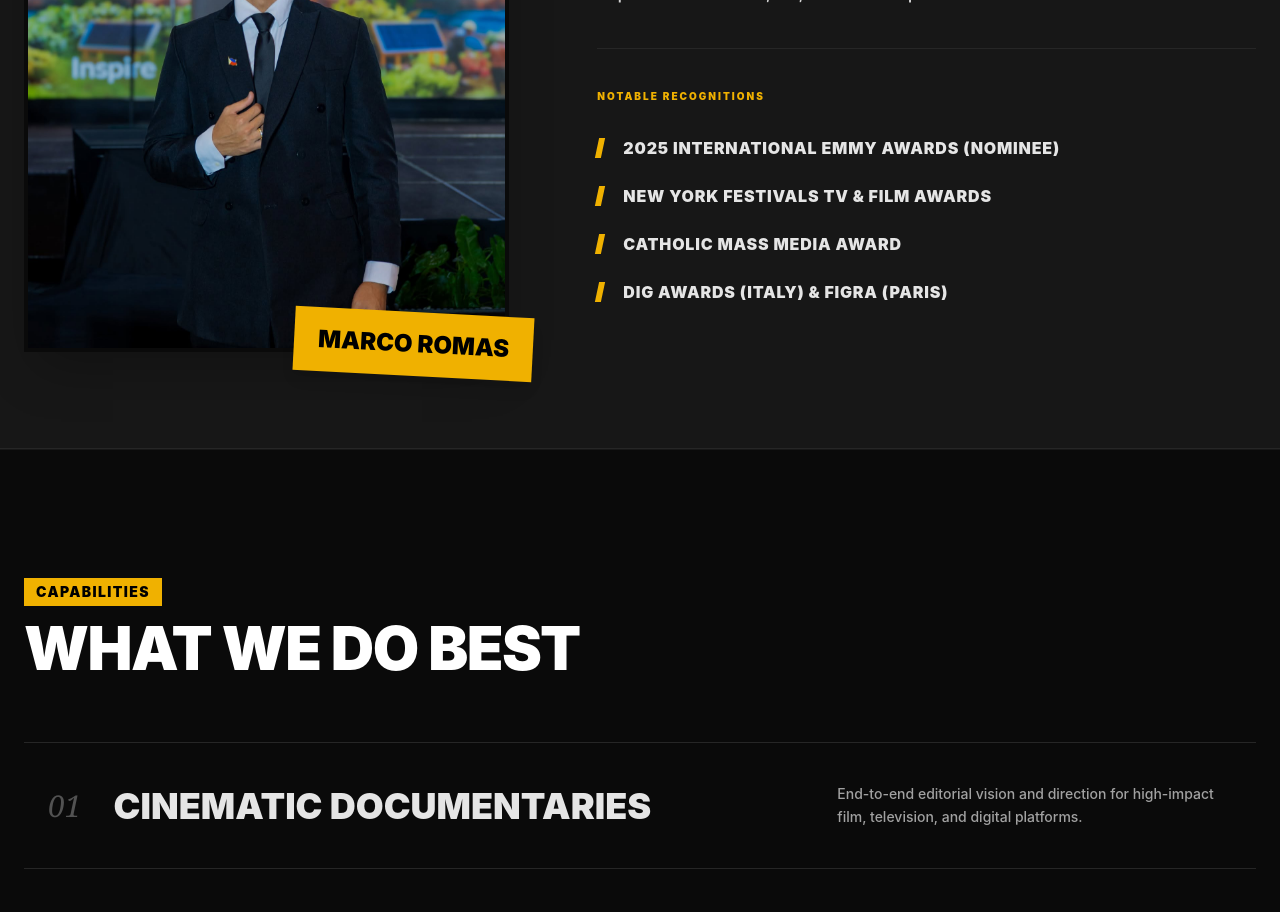
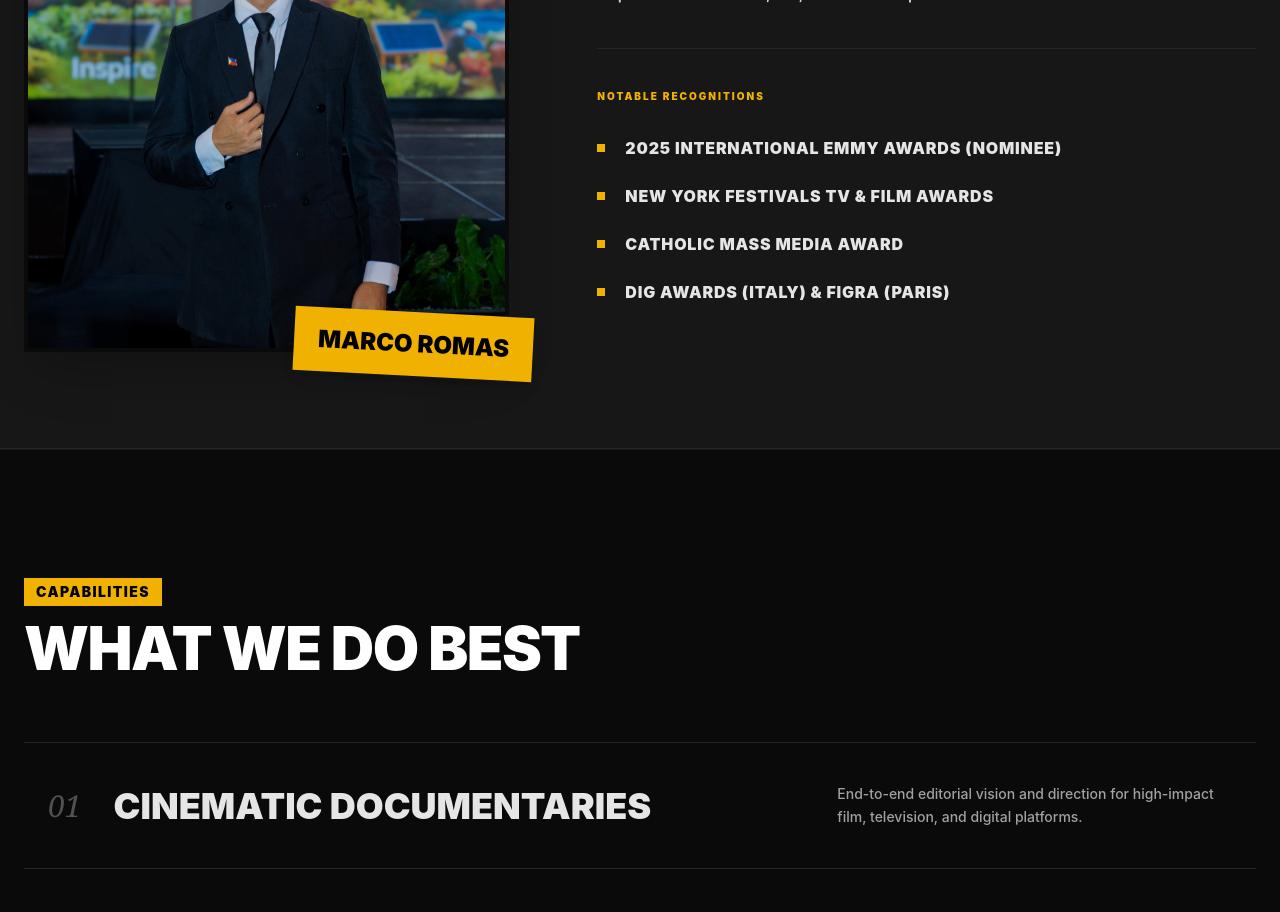
Before and after one commit to hfqhi/storyfirst-ph, a React (Vite) app: page / in a window 1280 px wide. Shown: the part 1120-2032 px from the top of the page. Built offline with nearby package versions, Linux system fonts and the light colour scheme.

Commit message:
style(founder): replace angled slashes with professional square bullets in recognitions list

```diff
--- a/src/components/Founder.jsx
+++ b/src/components/Founder.jsx
@@ -47,26 +47,26 @@ export default function Founder() {
             </p>
           </div>
 
-          {/* Exact Recreation of the Screenshots Recognitions List */}
+          {/* Updated to Professional Bullets */}
           <div className="mt-10 pt-10 border-t border-neutral-200 dark:border-neutral-800">
             <h3 className="text-[10px] font-black tracking-[0.2em] uppercase text-yellow-600 dark:text-yellow-500 mb-8">
               Notable Recognitions
             </h3>
             <ul className="space-y-6 text-sm sm:text-base font-black tracking-wider uppercase text-neutral-800 dark:text-neutral-200">
               <li className="flex items-center gap-5">
-                <span className="w-1.5 h-5 bg-yellow-500 -skew-x-12 shrink-0"></span>
+                <span className="w-2 h-2 bg-yellow-500 shrink-0"></span>
                 2025 International Emmy Awards (Nominee)
               </li>
               <li className="flex items-center gap-5">
-                <span className="w-1.5 h-5 bg-yellow-500 -skew-x-12 shrink-0"></span>
+                <span className="w-2 h-2 bg-yellow-500 shrink-0"></span>
                 New York Festivals TV & Film Awards
               </li>
               <li className="flex items-center gap-5">
-                <span className="w-1.5 h-5 bg-yellow-500 -skew-x-12 shrink-0"></span>
+                <span className="w-2 h-2 bg-yellow-500 shrink-0"></span>
                 Catholic Mass Media Award
               </li>
               <li className="flex items-center gap-5">
-                <span className="w-1.5 h-5 bg-yellow-500 -skew-x-12 shrink-0"></span>
+                <span className="w-2 h-2 bg-yellow-500 shrink-0"></span>
                 DIG Awards (Italy) & FIGRA (Paris)
               </li>
             </ul>
```
